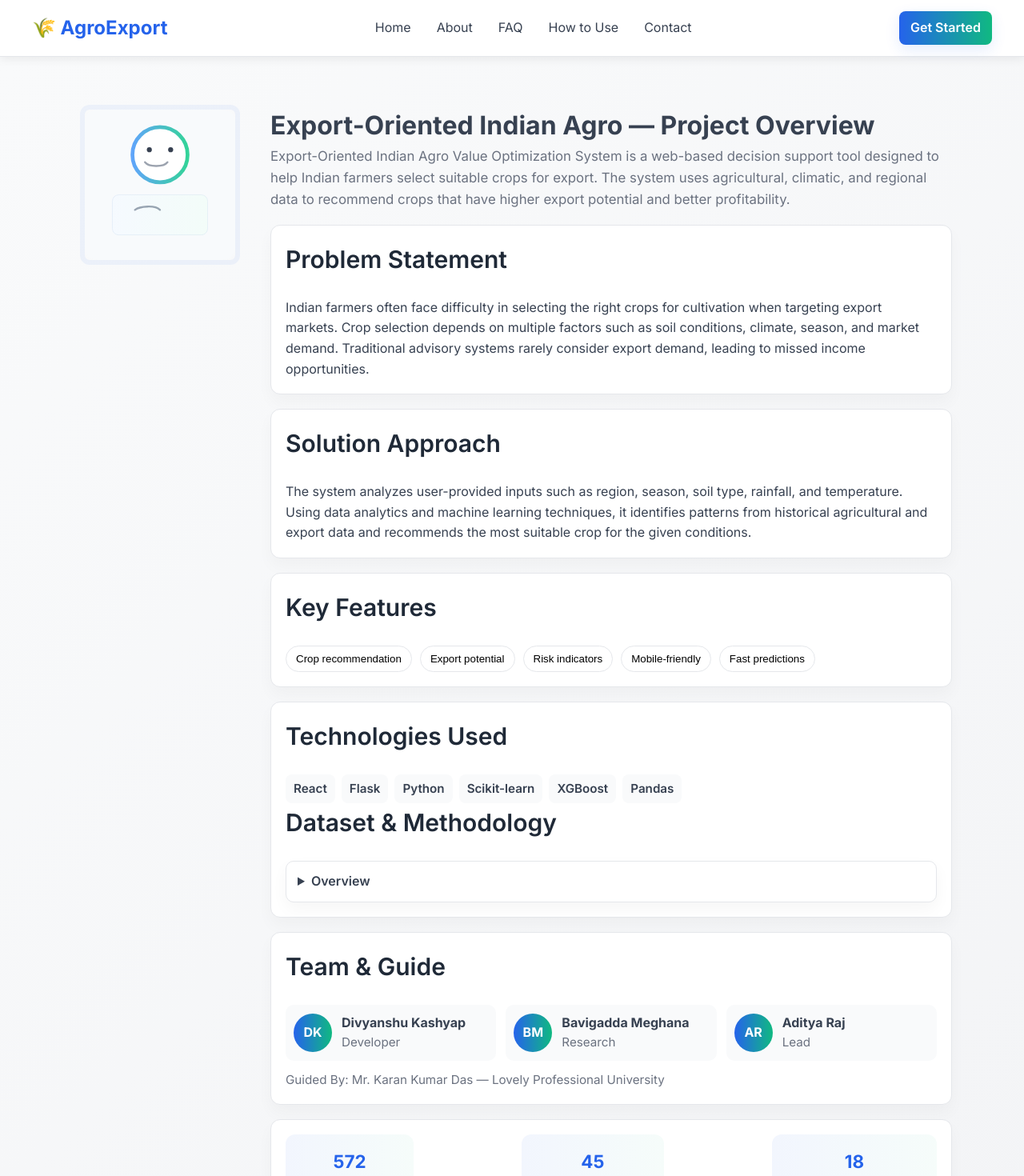
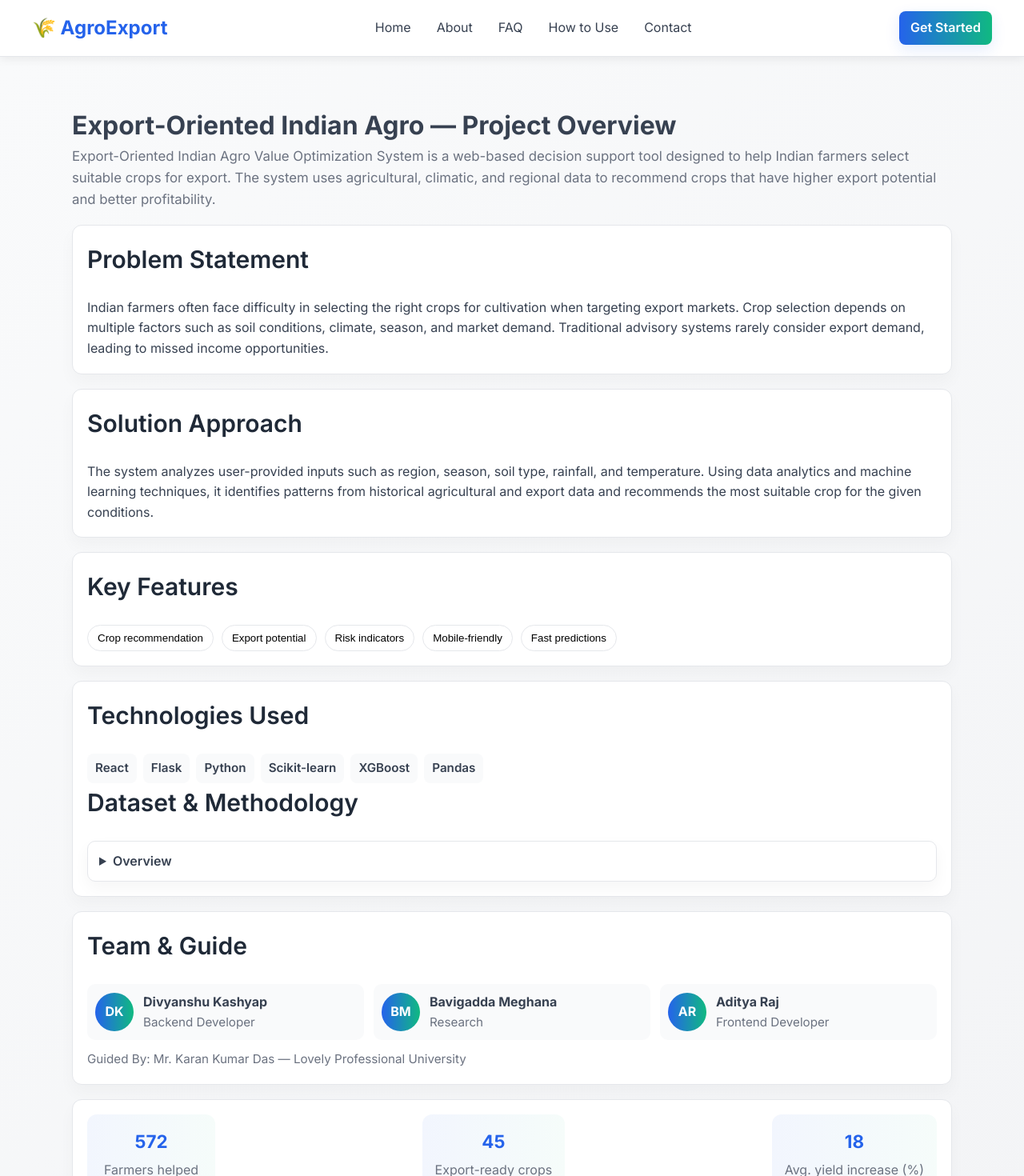
Before and after one commit to AdityaRaj-03/-Export-Oriented-Indian-Agro-Value-Optimization-System, a React (Vite) app: page /about in a window 1280 px wide. Shown: the top 1470 px of the page at 80% size. Built offline with nearby package versions, Linux system fonts and the light colour scheme.

Commit message:
about page updated

```diff
--- a/src/pages/About.jsx
+++ b/src/pages/About.jsx
@@ -40,9 +40,9 @@ function About() {
   const tech = ["React", "Flask", "Python", "Scikit-learn", "XGBoost", "Pandas"];
 
   const team = [
-    { name: "Divyanshu Kashyap", role: "Developer" },
+    { name: "Divyanshu Kashyap", role: "Backend Developer" },
     { name: "Bavigadda Meghana", role: "Research" },
-    { name: "Aditya Raj", role: "Lead" },
+    { name: "Aditya Raj", role: "Frontend Developer" },
   ];
 
   const [active, setActive] = useState({});
@@ -54,10 +54,6 @@ function About() {
   return (
     <div className="page about-page">
       <div className="about-grid">
-        <div className="about-photo-wrap">
-          <img src={Avatar} alt="Aditya Raj" className="about-photo" />
-        </div>
-
         <div className="about-content">
           <h1>Export-Oriented Indian Agro — Project Overview</h1>
           <p className="lead">
--- a/src/style/Home.css
+++ b/src/style/Home.css
@@ -248,7 +248,7 @@ form button:active {
 .faq-item p { margin:8px 0 0; color:var(--text-light); }
 
 /* About page tweaks */
-.about-page .about-grid { display: grid; grid-template-columns: 220px 1fr; gap: 28px; align-items: start; max-width: 1100px; margin: 0 auto; }
+.about-page .about-grid { display: block; max-width: 1100px; margin: 0 auto; }
 .about-photo { width: 200px; border-radius: 12px; border: 6px solid rgba(37,99,235,0.06); display:block; }
 .about-photo-wrap { display:flex; justify-content:center; }
 .timeline { list-style: none; padding: 0; margin: 12px 0 0; display: grid; gap: 12px; }
@@ -256,7 +256,7 @@ form button:active {
 .about-cta { margin-top: 18px; font-weight:600; color:var(--primary); }
 
 @media (max-width: 960px) {
-  .about-page .about-grid { grid-template-columns: 1fr; }
+  .about-page .about-grid { display: block; }
   .about-photo { width: 120px; margin: 0 0 8px; }
 }
 
```
